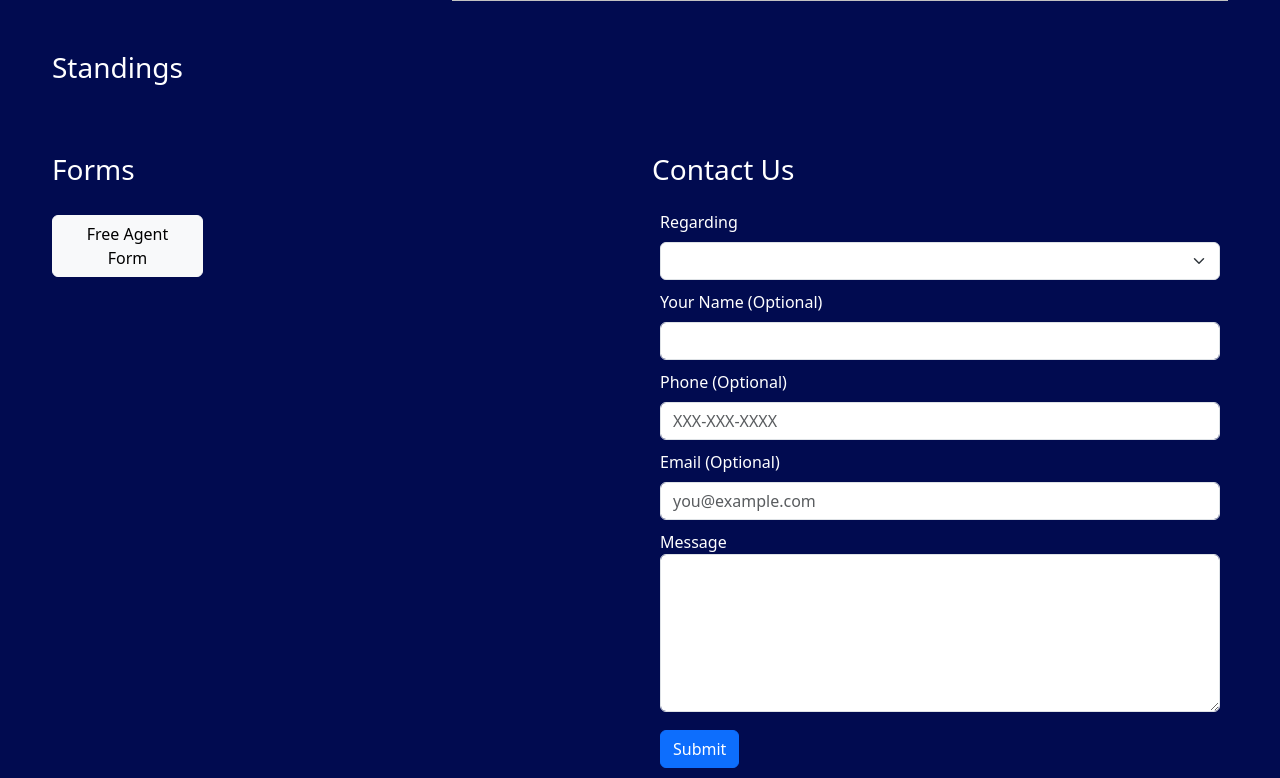
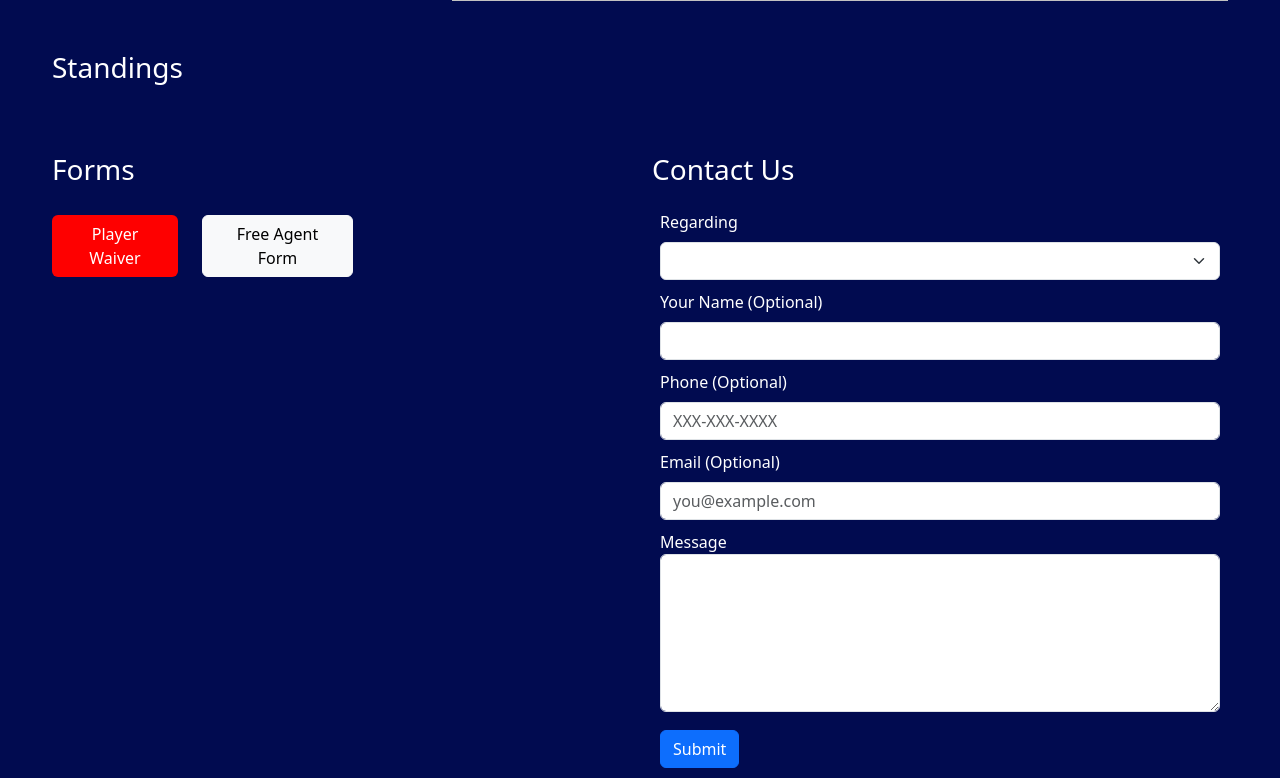
Before and after one commit to peteb206/fwmsbl, a Flask app: template templates/home.html in a window 1280 px wide. Shown: the part 1230-2008 px from the top of the page. Run offline with Flask 2, Linux system fonts and the light colour scheme; the template is opened without the code that fills it, so the values that code supplies are empty; some libraries are stand-ins or nearby versions.

Commit message:
New player waiver

```diff
--- a/templates/home.html
+++ b/templates/home.html
@@ -106,9 +106,9 @@
             </div>
         </div>
         <div class="row justify-content-start">
-            <!-- <div class="col" style="max-width: 150px;">
-                <button type="submit" class="btn light-text" style="background-color: var(--red-color);" onclick="window.open('waiver', '_blank')">Player Waiver</button>
-            </div> -->
+            <div class="col" style="max-width: 150px;">
+                <button type="submit" class="btn light-text" style="background-color: var(--red-color);" onclick="window.open('https://waiver.smartwaiver.com/w/cjdft38eyur6zsh5hngcsx/web/', '_blank')">Player Waiver</button>
+            </div>
             <div class="col" style="max-width: 175px;">
                 <button type="submit" class="btn btn-light" onclick="window.open('https://docs.google.com/forms/d/e/1FAIpQLSfRuTtd9mr3BrPrDRdQKos92sFW2uqybJKahE8sP7URKvkWJw/viewform', '_blank')">Free Agent Form</button>
             </div>
```
